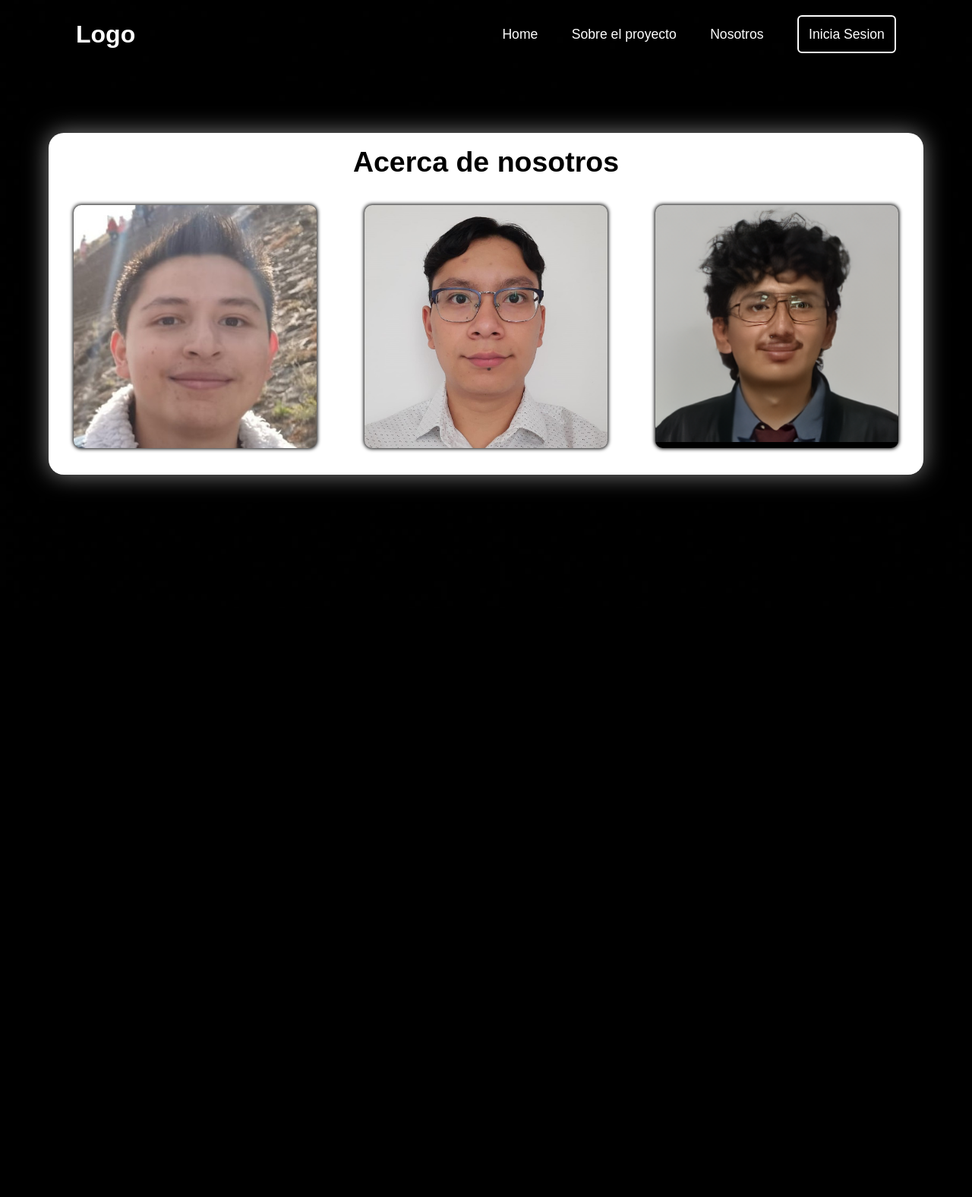
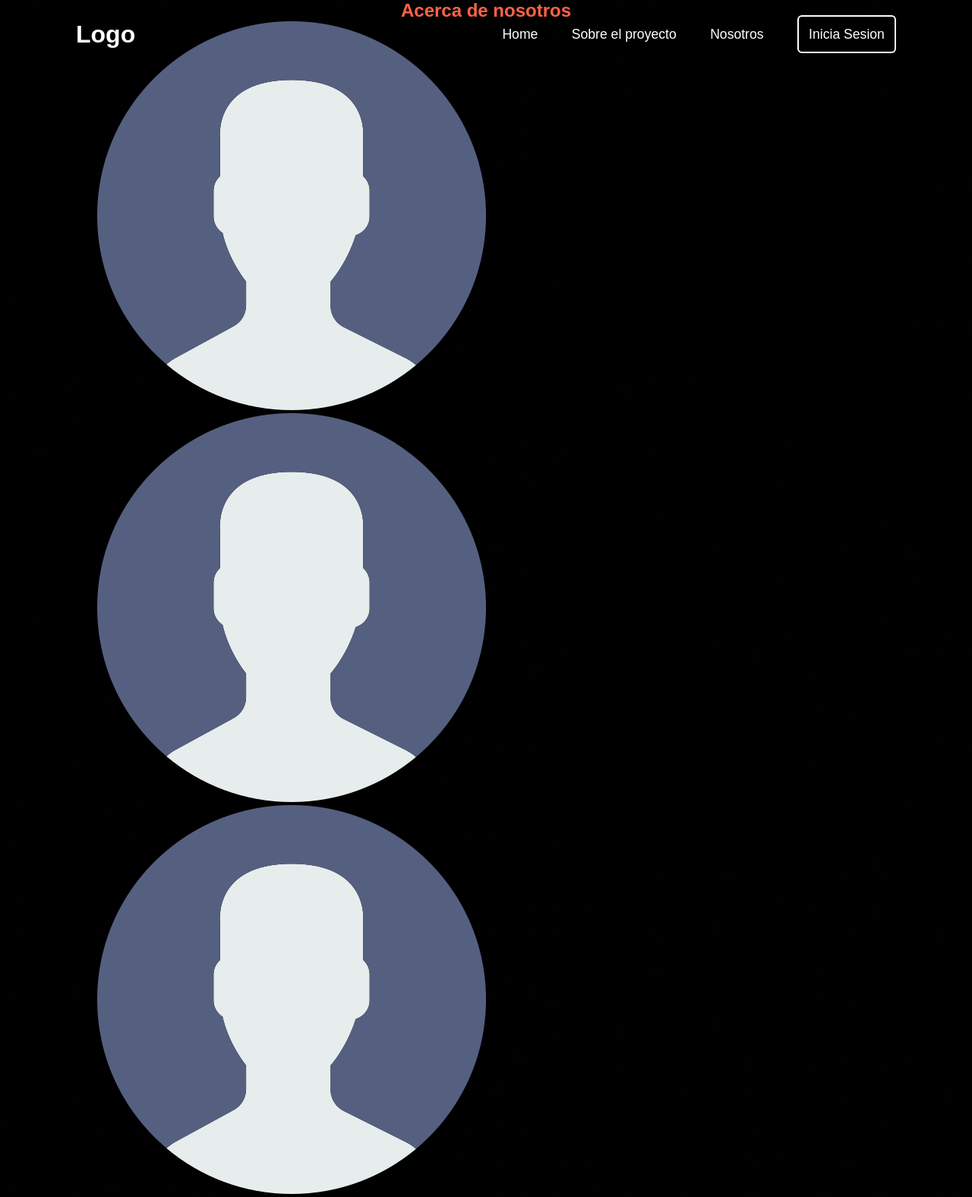
Before and after one commit to luis-ale-117/DistribCell-back, a Flask app: page /aboutus in a window 1280 px wide. Shown: the whole page at 76% size. Before the commit the page ends 644 px from the top, so only its background shows below. Run offline with Flask 3, Linux system fonts and the light colour scheme.

Commit message:
Revert "Added about project route and About Us design almost finished"

```diff
--- a/src/app.py
+++ b/src/app.py
@@ -9,7 +9,6 @@ from routes.home import home_blueprint              #ruta home
 from routes.dashboard import dashboard_blueprint    #ruta dashboard
 from routes.users import users_blueprint             #ruta users
 from routes.aboutus import aboutus_blueprint        #ruta aboutus
-from routes.abtproject import abtproject_blueprint  #ruta abtproject
 from sqlalchemy import create_engine
 from sqlalchemy_utils import database_exists, create_database
 from utils.db import db
@@ -45,4 +44,3 @@ app.register_blueprint(signup_blueprint)
 app.register_blueprint(dashboard_blueprint)
 app.register_blueprint(users_blueprint)
 app.register_blueprint(aboutus_blueprint)
-app.register_blueprint(abtproject_blueprint)
--- a/src/static/styles/other.css
+++ b/src/static/styles/other.css
@@ -1,111 +1,14 @@
-a:link {
-    color: white
+.about {
+    width: 80%;
+    height: auto;
+    border-radius: 10px;
 }
 
-a:visited {
-    color: white;
+.about .title {
+    width: auto;
+    height: auto;
+    background: transparent;
+    text-align: center;
+    color: tomato;
+    font-family: 'Times New Roman', serif;
 }
-
-a:hover {
-    color: #3498DB;
-}
-
-.about {
-    position: relative;
-    width: 90%;
-    height: 450px;
-    background-color: white;
-    border: 2px solid rgba(255, 255, 255, 0.5);
-    border-radius: 20px;
-    backdrop-filter: blur(20px);
-    box-shadow: 0 0 30px rgba(255, 255, 255, 0.5);
-    display: flex;
-    justify-content: space-around;
-    align-items: center;
-    overflow: hidden;
-    transform: scale(1);
-}
-
-.title {
-    position: absolute;
-    top: 15px;
-    height: 20px;
-    width: 100%;
-    background: none;
-    color: black;
-    font-size: 25px;
-    text-align: center;
-}
-
-.picsbox {
-    height: 320px;
-    width: 320px;
-    border-radius: 10px;
-    padding:5px 10px;
-    background-color: black;
-    box-sizing: border-box;
-    background-size: 100%;
-    background-repeat: no-repeat;
-    transition: 0.5s;
-    box-shadow: 0px 0px 5px 1px black;
-    position: relative;
-    cursor: pointer;
-    text-align: justify;
-    bottom: -30px;
-}
-
-.picsbox:hover {
-    height: 350px;
-    width: 350px;
-    background-size: 150%;
-    background-position: -205% 50%;
-    box-shadow: 0px 0px 10px 10px #900C3F;
-}
-
-.picsbox:hover .names {
-    opacity: 1;
-}
-
-.picsbox:hover .para {
-    opacity: 1;
-}
-
-.picsbox:hover .icon2 {
-    opacity: 1;
-}
-
-.names {
-    text-align: center;
-    color: white;
-    padding-top: 15px;
-    opacity: 0;
-    font-size: 25px;
-    transition: 1s;
-}
-
-.para {
-    color: white;
-    padding-top: 15px;
-    padding-left: 10px;
-    padding-right: 10px;
-    opacity: 0;
-    font-size: 15px;
-    transition: 1s;
-}
-
-.contact {
-    position: absolute;
-    bottom: 0px;
-    left: 0px;
-    text-align: center;
-    width: 100%;
-    padding: 5px 0px;
-}
-
-.icon2 {
-    color: white;
-    margin: 0px 5px;
-    font-size: 25px;
-    transition: 1s;
-    opacity: 0;
-}
--- a/src/templates/aboutus.html
+++ b/src/templates/aboutus.html
@@ -2,46 +2,14 @@
 
 <body>
 	{% include './navbar.html' %}
-    <div class = "about">
-        <div class = "title"><h2>Acerca de nosotros</h2></div>
-        <div class = "picsbox" style = "background-image: url(../static/imgs/Luis.jpg);">
-            <h3 class = "names"><i>Luis Alejandro Mendoza Franco</i></h3>
-            <br><br>
-            <p class = "para">
-            Estudiante de la carrera de Ingeniería en Sistemas Computacionales de la Escuela
-            Superior de Cómputo perteneciente al Instituto Politécnico Nacional.
-            </p>
-            <div class = "contact">
-                <span class = "icon2">
-                    <a href = "mailto:lmendozaf1600@alumno.ipn.mx"><ion-icon name="mail-outline"></ion-icon></span></a>
-                </span>
-            </div>
+    <div class="about">
+        <div class="about title">
+            <h2>Acerca de nosotros</h2>
         </div>
-        <div class = "picsbox" style = "background-image: url(../static/imgs/Checo.jpg);">
-            <h3 class = "names"><i>Sergio Omar Martínez Suárez</i></h3>
-            <br><br>
-            <p class = "para">
-            Estudiante de la carrera de Ingeniería en Sistemas Computacionales de la Escuela
-            Superior de Cómputo perteneciente al Instituto Politécnico Nacional.
-            </p>
-            <div class = "contact">
-                <span class = "icon2">
-                    <a href = "mailto:smartinezs1602@alumno.ipn.mx"><ion-icon name="mail-outline"></ion-icon></span></a>
-                </span>
-            </div>
-        </div>
-        <div class = "picsbox" style = "background-image: url(../static/imgs/Seb.png);">
-            <h3 class = "names"><i>Sebastián Díaz Montoya</i></h3>
-            <br><br>
-            <p class = "para">
-            Estudiante de la carrera de Ingeniería en Sistemas Computacionales de la Escuela
-            Superior de Cómputo perteneciente al Instituto Politécnico Nacional.
-            </p>
-            <div class = "contact">
-                <span class = "icon2">
-                    <a href = "mailto:sdiazm1600@alumno.ipn.mx"><ion-icon name="mail-outline"></ion-icon></span></a>
-                </span>
-            </div>
+        <div class="about pics">
+            <img src="static/imgs/user.png">
+            <img src="static/imgs/user.png">
+            <img src="static/imgs/user.png">
         </div>
     </div>
 </body>
--- a/src/templates/home.html
+++ b/src/templates/home.html
@@ -2,7 +2,7 @@
 
 <body>
 	{% include './navbar.html' %}
-	<div class="container" id="cellular-automaton" style="background-color: white">
+	<div class="container" id="cellular-automaton" style="background-color: white;">
 		<form id="ca-configForm">
 			<label for="ca-width">Ancho</label>
 			<input id="ca-width" name="ca-width" type="number" min="3" step="1" value="10">
@@ -25,7 +25,7 @@
 		</ul>
 		<button id="btnStep">Ejecuta</button>
 		<input id="ca-speed" name="ca-speed" type="number" min="1" max="1000" step="1" value="1000">
-		<div id="grid" style="padding-left: 30%;">
+		<div id="grid">
 
 		</div>
 	</div>
--- a/src/templates/navbar.html
+++ b/src/templates/navbar.html
@@ -2,7 +2,7 @@
     <h2 class="logo">Logo</h2>
     <nav class="navegation">
         <a class="link" href="/">Home</a>
-        <a class="link" href="/abtproject">Sobre el proyecto</a>
+        <a class="link" href="/proyect">Sobre el proyecto</a>
         <a class="link" href="/aboutus">Nosotros</a>
         <a href="/login"><button id="btnLogin-popup" class="btnLogin-popup">Inicia Sesion</button></a>
 </header>
```
Also changed, not shown: src/routes/abtproject.py (deleted, +0 -24 lines), src/static/imgs/Checo.jpg (deleted), src/static/imgs/Luis.jpg (deleted), src/static/imgs/seb.png (deleted).
